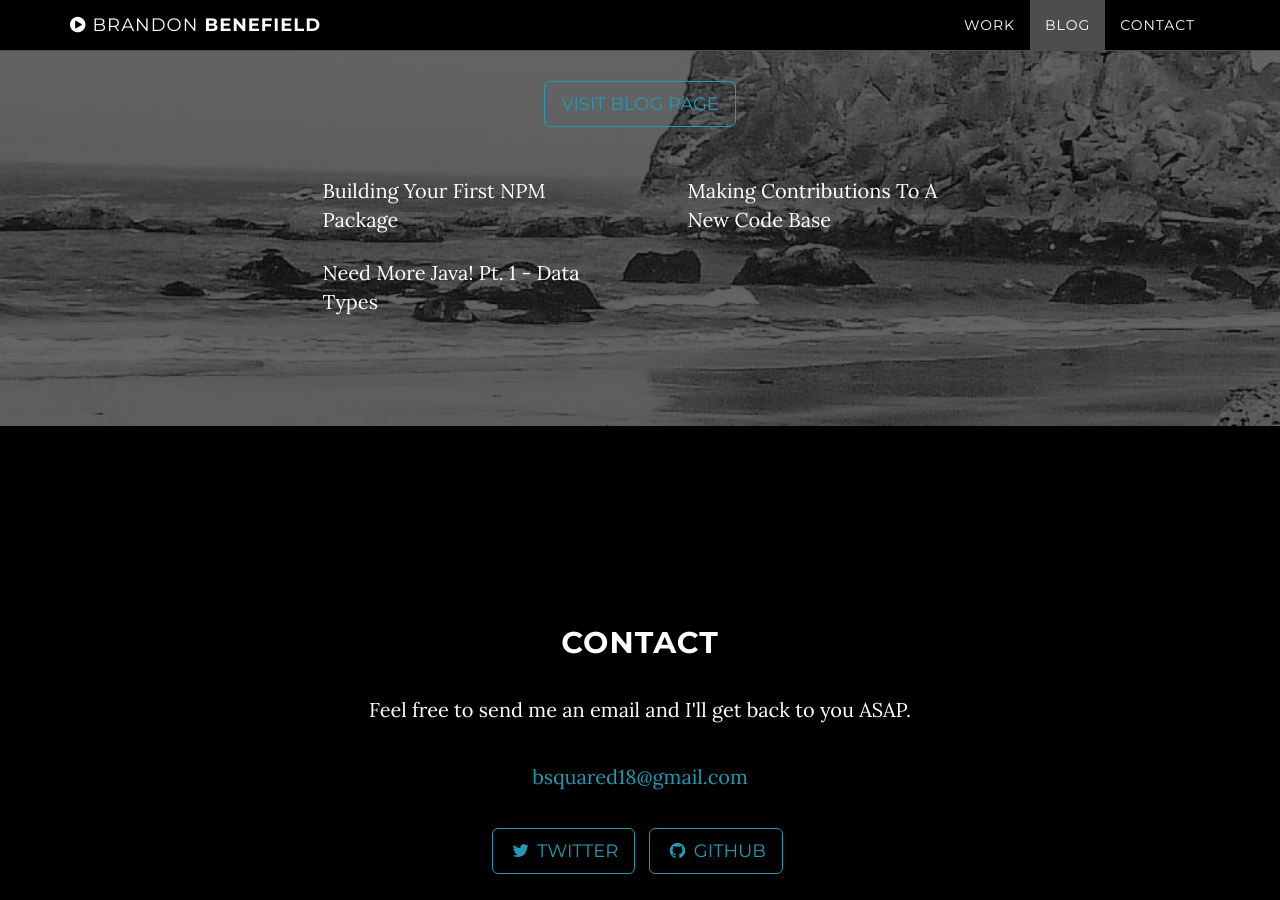
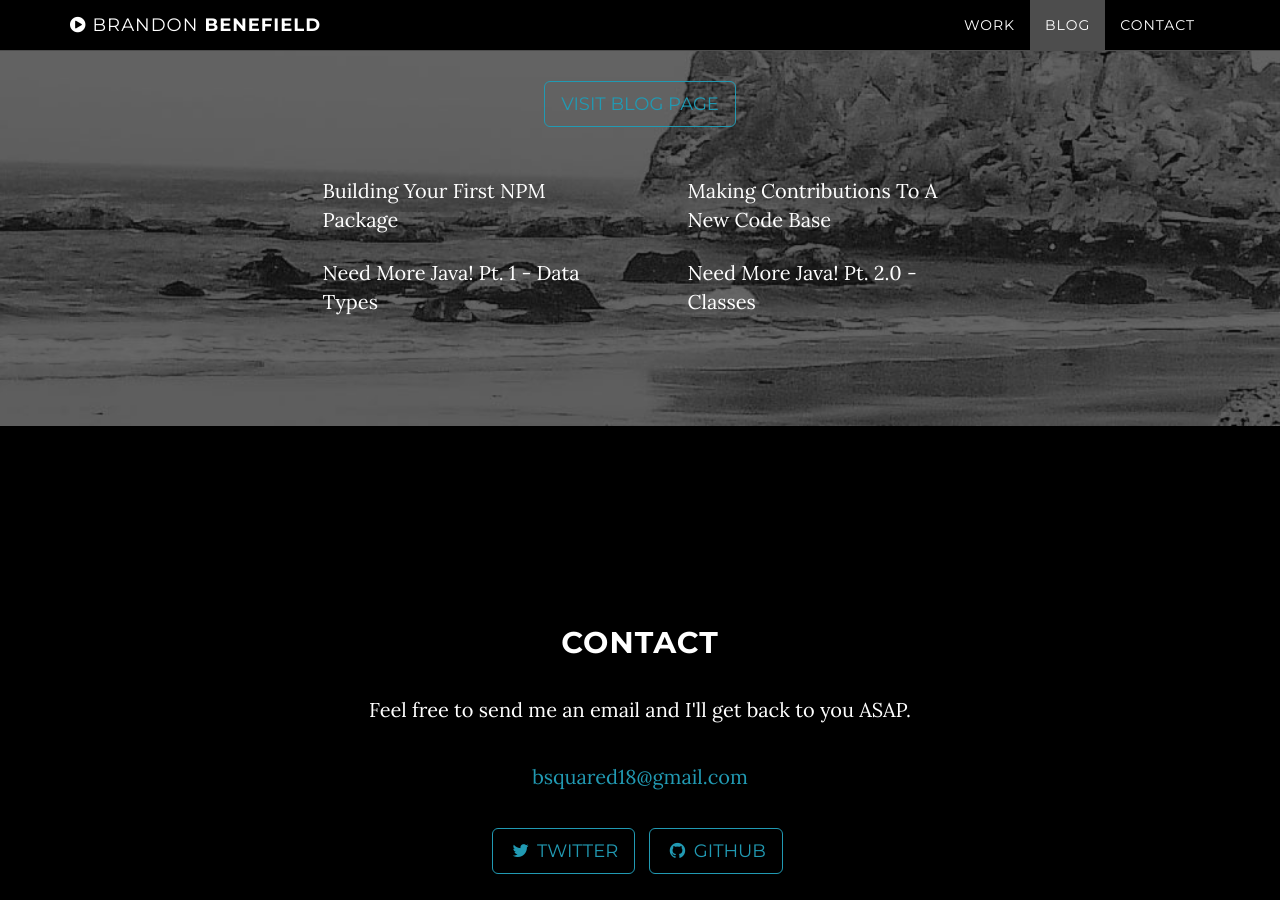
Before and after one commit to bbenefield89/bbenefield89.github.io, a Jekyll site: the page built from index.html, in a window 1280 px wide and 900 px high, scrolled down 1685 px. Built offline with Jekyll 4.4.1, drawn with Linux system fonts in a browser that asks for light colours.

Commit message:
ADD NEW BLOG ARTICLE 'Need More Java! Pt. 2.0 - Classes'
- _config.yml
- _site/index.html

```diff
--- a/_config.yml
+++ b/_config.yml
@@ -26,6 +26,8 @@
     url: 'https://medium.com/@brandonbenefield/making-contributions-to-a-new-code-base-be66d230b38e'
   - title: 'Need More Java! Pt. 1 - Data Types'
     url: 'https://medium.com/@brandonbenefield/need-more-java-3c8b457ed082'
+  - title: 'Need More Java! Pt. 2.0 - Classes'
+    url: 'https://medium.com/@brandonbenefield/need-more-java-pt-2-classes-fb14cdbacb9d'
 
 # Footer settings
 footer: Brandon Benefield
```
Also changed, not shown: 1 other file.
